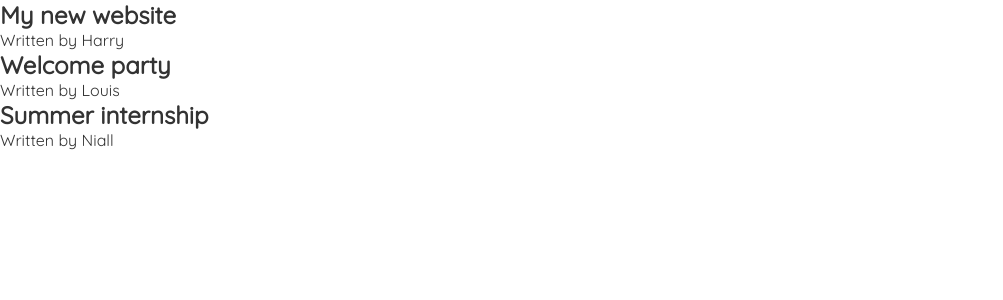
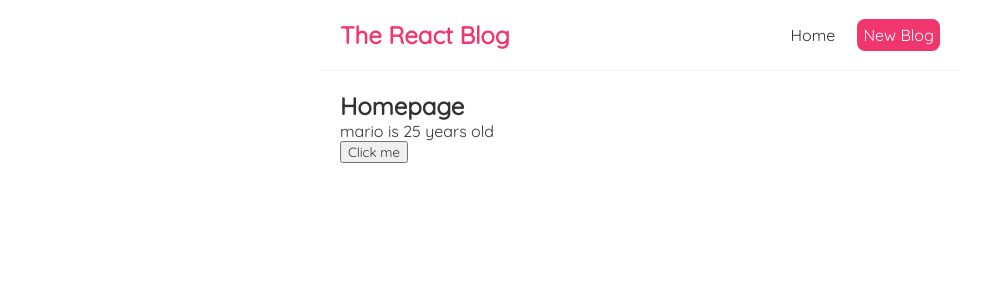
Before and after one commit to SukritiR29/Blog-website, a React (Create React App) app: page / in a window 1280 px wide. Shown: the top 300 px of the page, without its empty margins (0-1003 px from the left). Built offline with nearby package versions, Linux system fonts and the light colour scheme.

Commit message:
Update App.js

```diff
--- a/src/App.js
+++ b/src/App.js
@@ -1,22 +1,15 @@
-import { useState } from 'react';
+import Navbar from './Navbar';
+import Home from './Home';
 
-const Home = () => {
-  const [blogs, setBlogs] = useState([
-    { title: 'My new website', body: 'Working on the....', authore: 'Harry', id: 1},
-    { title: 'Welcome party', body: 'Working on the....', authore: 'Louis', id: 2 },
-    { title: 'Summer internship', body: 'Working on the....', authore: 'Niall', id: 3 },
-  ]);
+function App() {
   return (
-    <div className='home'>
-      {blogs.map((blog) => (
-        <div className='blog-preview' key={blog.id}>
-          <h2>{blog.title}</h2>
-          <p>Written by {blog.authore}</p>
-        </div>
-      ))}
-
+    <div className="App">
+      <Navbar />
+      <div className= "content">
+        <Home />
+    </div>
     </div>
   );
 }
 
-export default Home;
+export default App;
```
